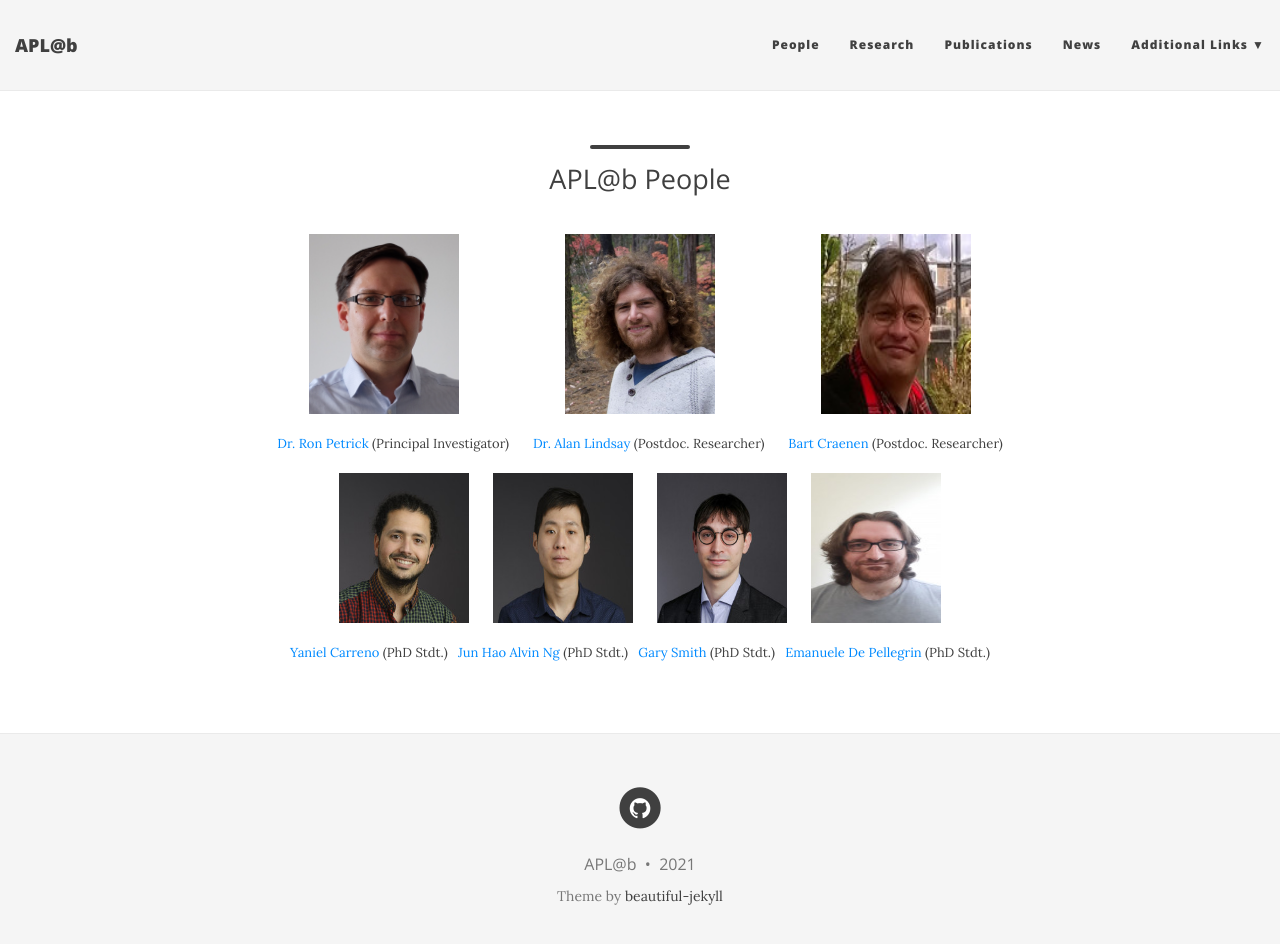
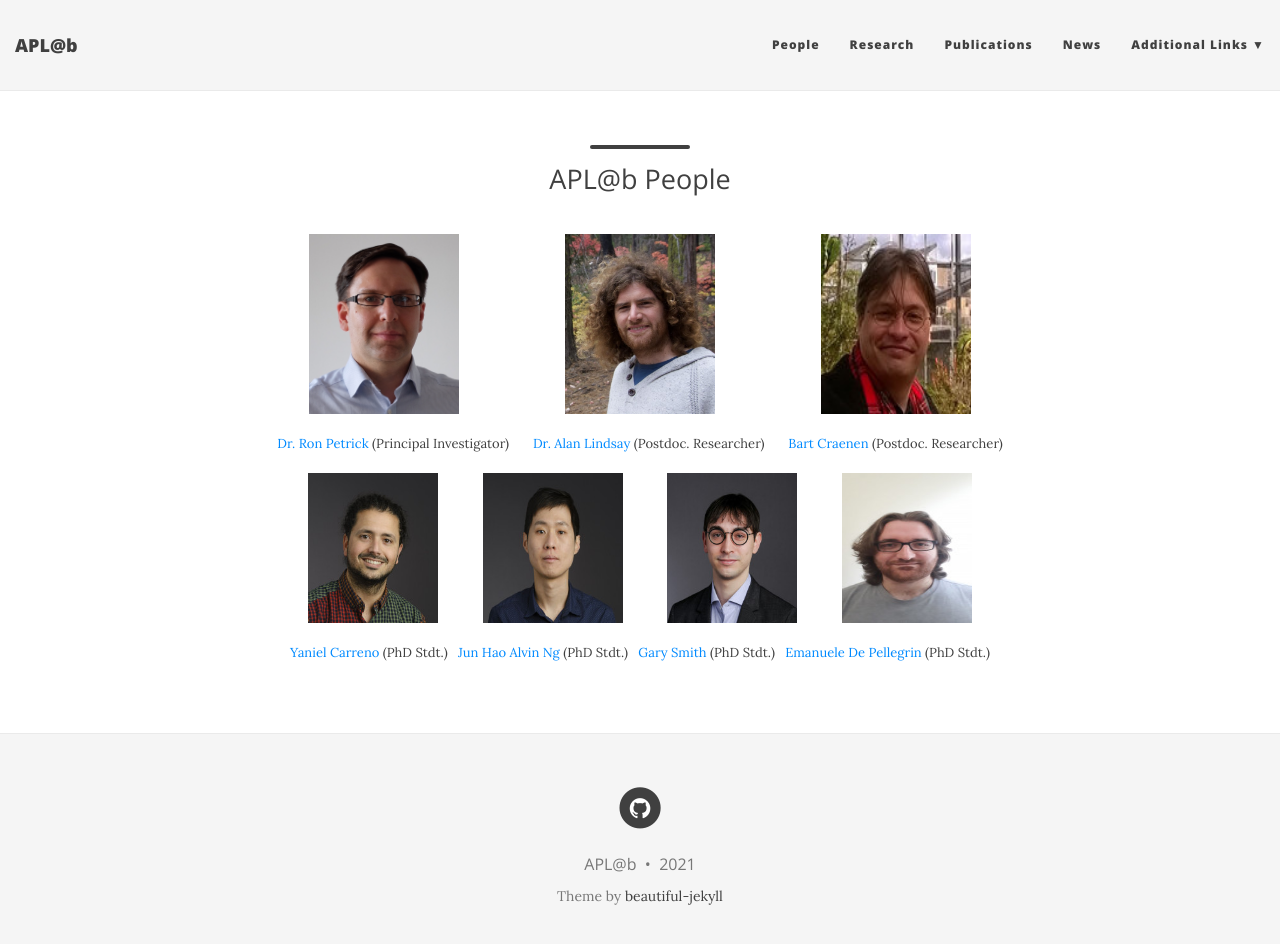
Before and after one commit to aplab2020/aplab2020.github.io, a Jekyll site: the page built from people.md, in a window 1280 px wide and 957 px high. Shown: the top 944 px of the window. Built offline with Jekyll 4.4.1, drawn with Linux system fonts in a browser that asks for light colours; nearby versions of some CDN libraries.

Commit message:
Update people.md

```diff
--- a/people.md
+++ b/people.md
@@ -18,7 +18,10 @@
 
 
 
-<p align="center"> <img src="/img/yaniel.jpg" align="center" width="130" height="150">  &nbsp; &nbsp;  &nbsp; <img src="/img/alvin.jpg" align="center" width="140" height="150"> &nbsp; &nbsp;  &nbsp; <img src="/img/gary.jpg" align="center" width="130" height="150">  &nbsp; &nbsp;  &nbsp; <img src="/img/emanuelle.jpeg" align="center" width="130" height="150"></p>
+<p align="center"> <img src="/img/yaniel.jpg" align="center" width="130" height="150">  &nbsp; &nbsp;  &nbsp; &nbsp; &nbsp; &nbsp;
+                   <img src="/img/alvin.jpg" align="center" width="140" height="150"> &nbsp; &nbsp; &nbsp; &nbsp; &nbsp;  &nbsp;
+                   <img src="/img/gary.jpg" align="center" width="130" height="150">  &nbsp; &nbsp; &nbsp; &nbsp; &nbsp;  &nbsp;
+                   <img src="/img/emanuelle.jpeg" align="center" width="130" height="150"></p>
 
  <p align="center"> <a href="https://www.edinburgh-robotics.org/students/yaniel-carreno" style="float:">Yaniel Carreno</a> (PhD Stdt.) &nbsp;
  <a href="https://www.edinburgh-robotics.org/students/jun-hao-alvin-ng" style="float: ;">Jun Hao Alvin Ng</a> (PhD Stdt.)  &nbsp;
```
